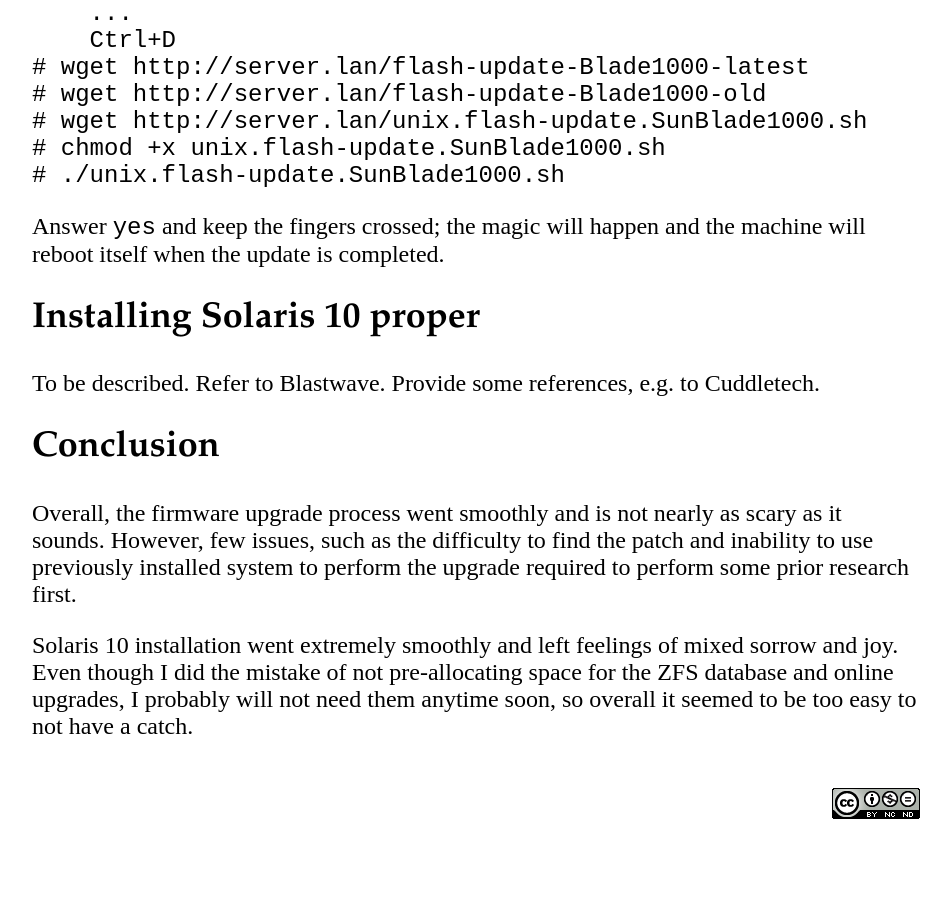
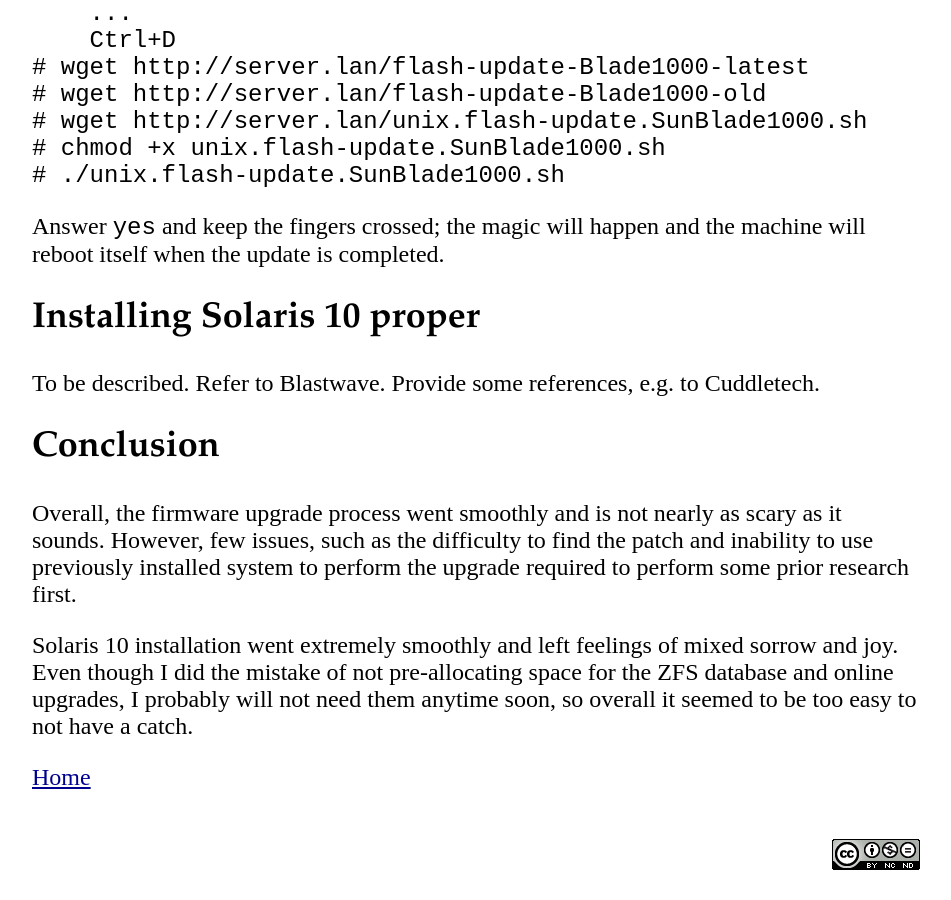
Before and after one commit to zyv/zyv.github.io, a Jekyll site: the page built from _posts/2010-10-29-installing-solaris-10-sun-blade-1000.md, in a window 1280 px wide and 900 px high, scrolled down 1995 px. Shown: the whole window, without its empty margins (164-1115 px from the left). Built offline with Jekyll 4.4.1, drawn with Linux system fonts in a browser that asks for light colours; before the commit the page ends 2844 px from its top, so only the background shows below that.

Commit message:
Added the link to the home page to the posts

```diff
--- a/_layouts/post.html
+++ b/_layouts/post.html
@@ -9,3 +9,7 @@ layout: default
         {{ content }}
 
     </div>
+
+    <div class="link-home">
+        <p><a href="/" title="Back to the home page" />Home</a></p>
+    </div>
```
